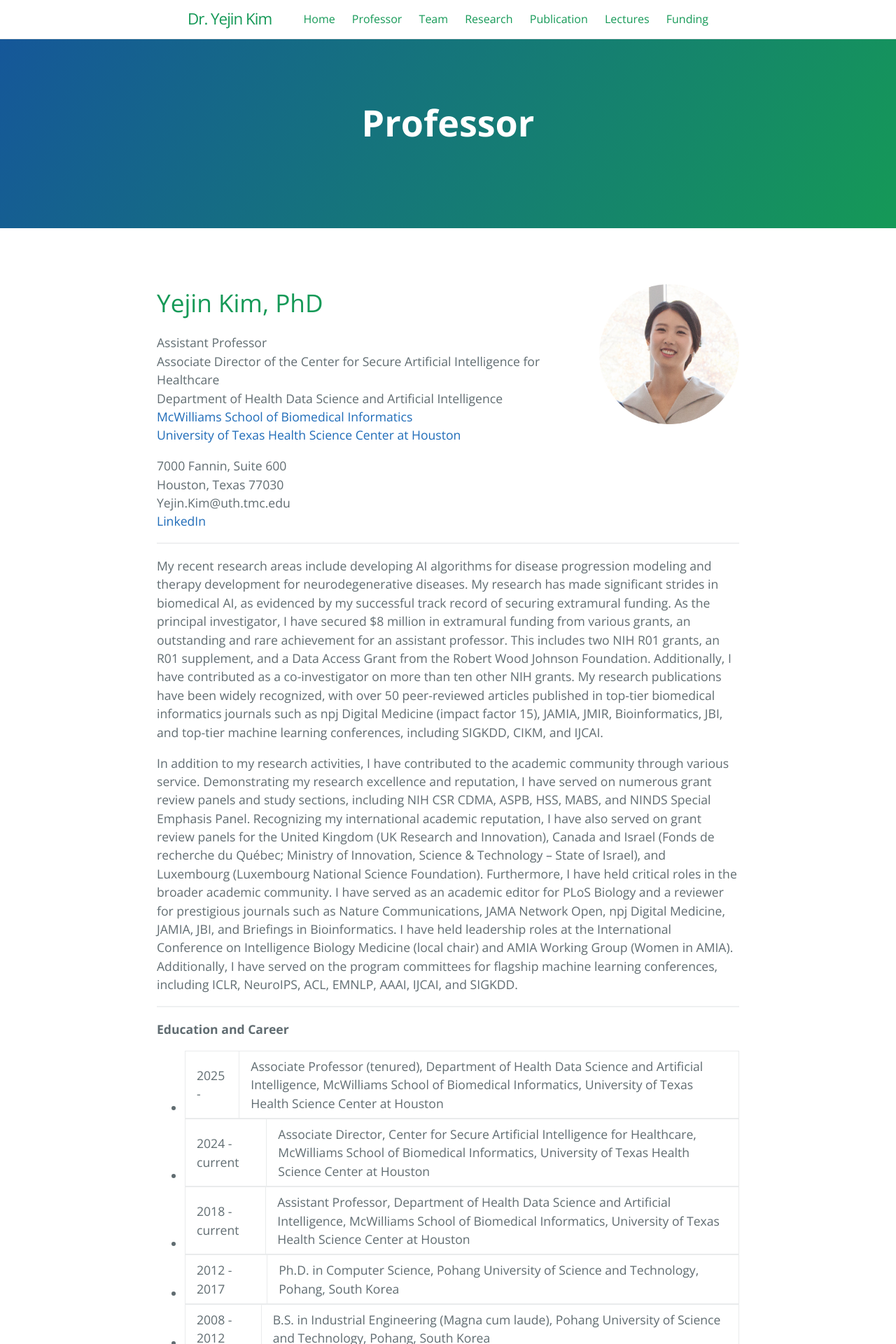
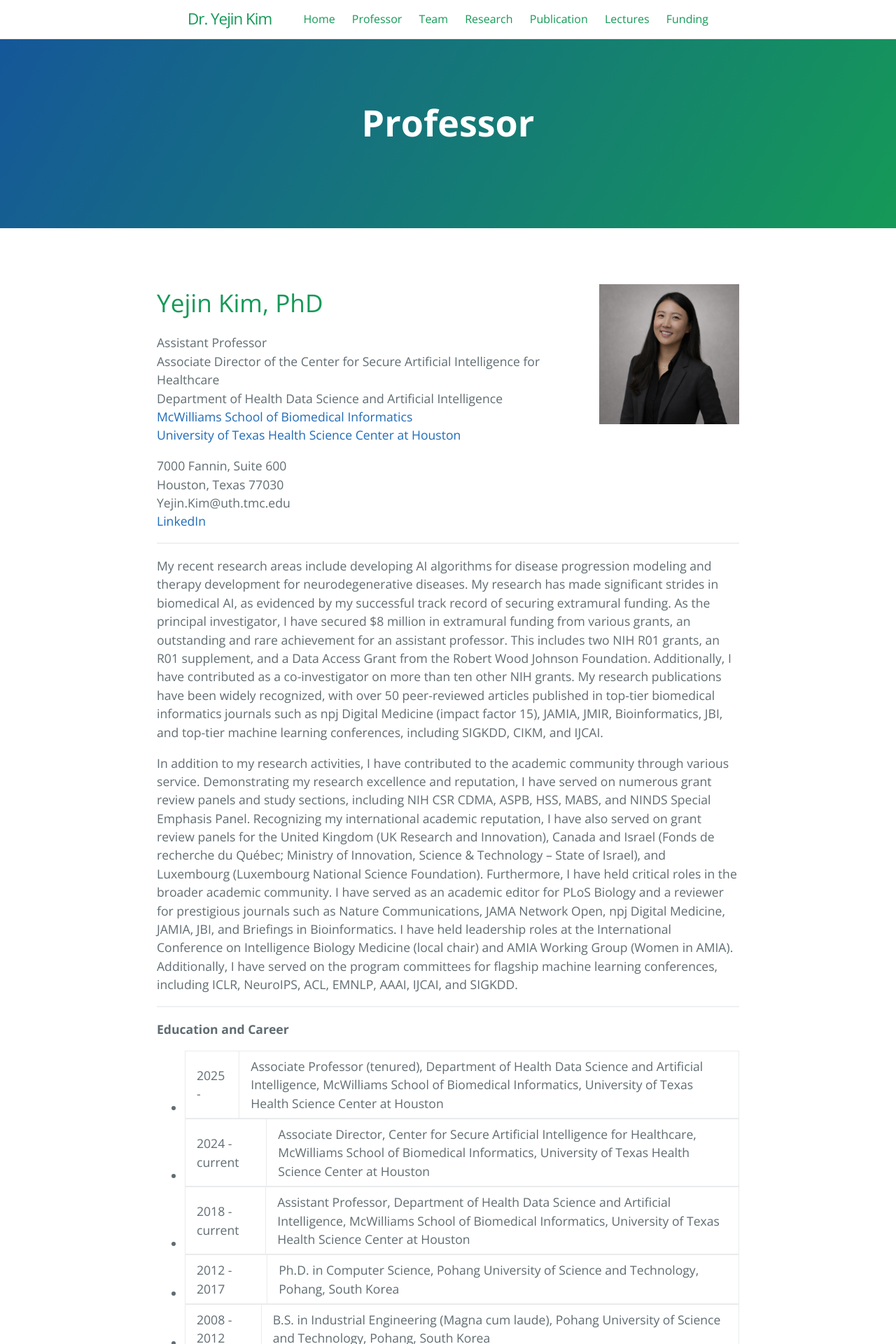
Before and after one commit to yejinjkim/yejinjkim.github.io, a Jekyll site: the page built from pages/professor.md, in a window 1280 px wide. Shown: the top 1920 px of the page at 70% size. Built offline with Jekyll 4.4.1, drawn with Linux system fonts in a browser that asks for light colours.

Commit message:
Update professor image in professor.md

```diff
--- a/pages/professor.md
+++ b/pages/professor.md
@@ -4,7 +4,7 @@ title: "Professor"
 permalink: "/professor"
 ---
 
-<img align="right" width="200" src="../assets/images/team/yejin.png">
+<img align="right" width="200" src="../assets/images/team/534A2F64-5553-4340-8FD1-0C5AC9F66445.png">
 
 Yejin Kim, PhD
 ==========
```
